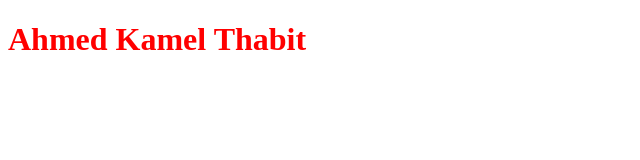
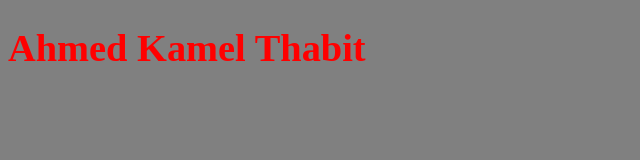
Before and after one commit to ahmedkamel911/HelloWorld, a plain HTML site: page index.html in a window 1280 px wide. Shown: the whole page, without its empty margins (0-640 px from the left). Drawn offline with Linux system fonts and the light colour scheme.

Commit message:
Changing background color css

```diff
--- a/styile.css
+++ b/styile.css
@@ -1,3 +1,8 @@
+body
+{
+    background-color: gray;
+    font-size: larger;
+}
 h1
 {
     color: red;
```
